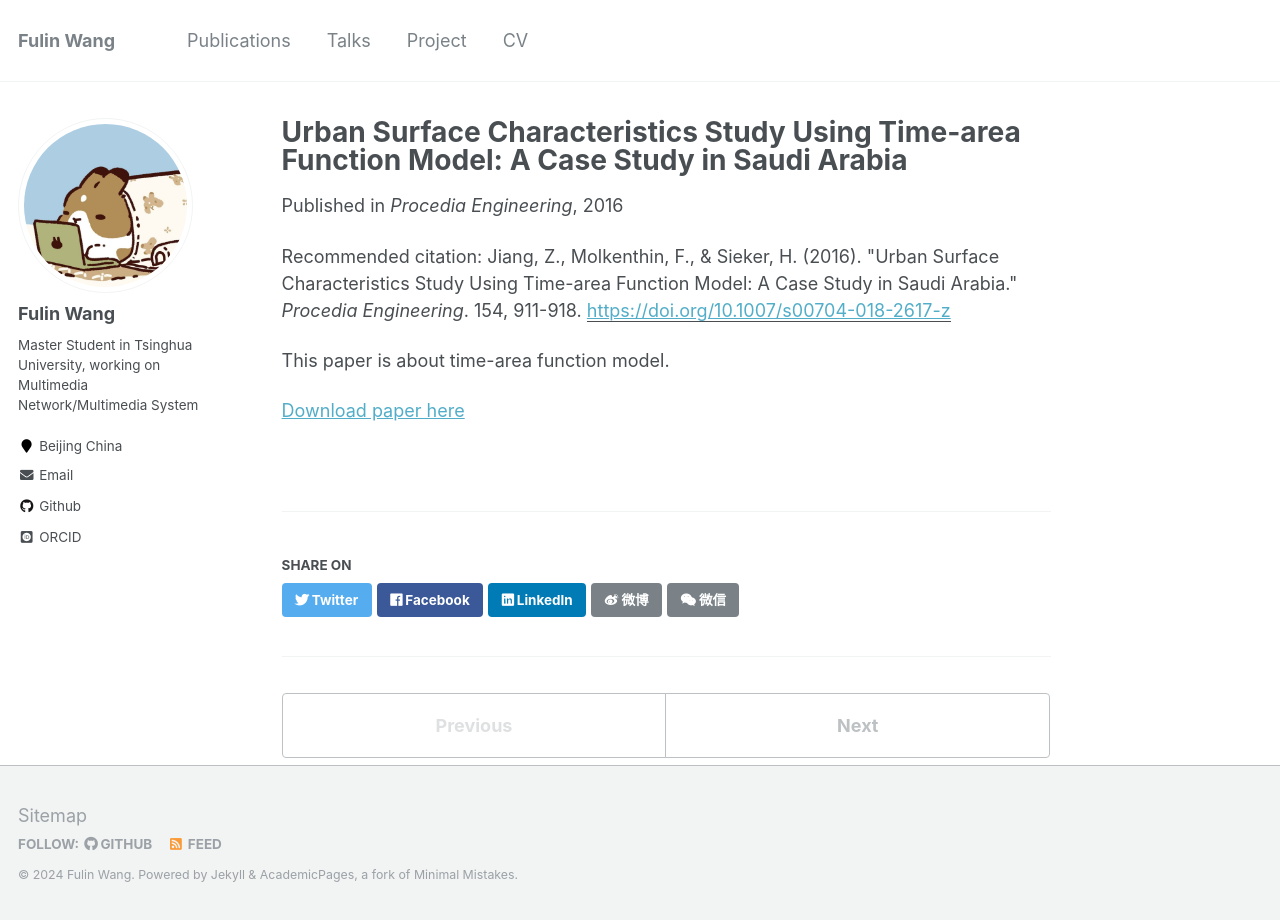
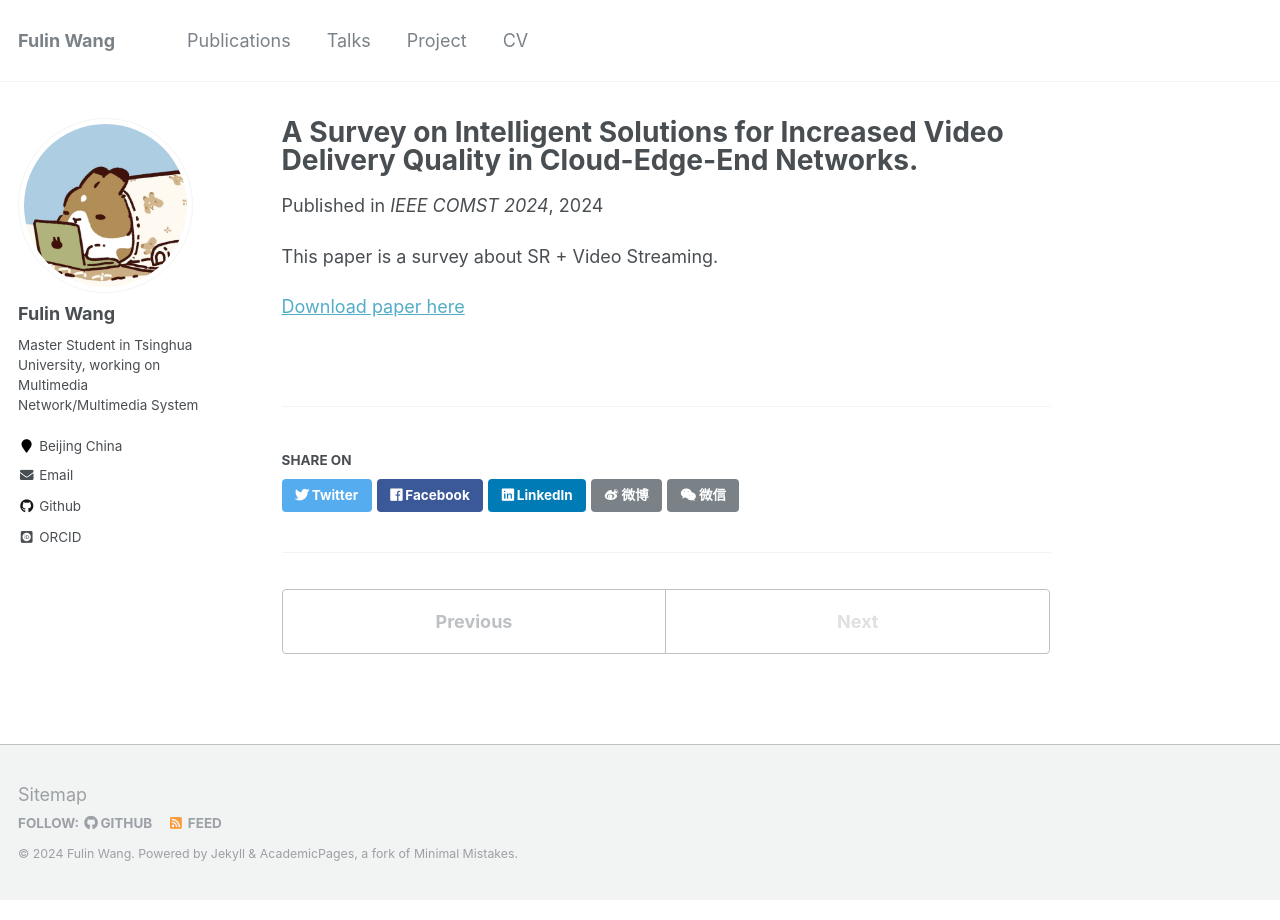
Before and after one commit to Wanghaha2333/Wanghaha2333.github.io, a Jekyll site: the page built from _publications/2016-08-24-paper-HIC.md, in a window 1280 px wide. Built offline with Jekyll 4.4.1, drawn with Linux system fonts in a browser that asks for light colours; some web fonts are replaced.

Commit message:
Update 2016-08-24-paper-HIC.md

```diff
--- a/_publications/2016-08-24-paper-HIC.md
+++ b/_publications/2016-08-24-paper-HIC.md
@@ -1,13 +1,13 @@
 ---
-title: "Urban Surface Characteristics Study Using Time-area Function Model: A Case Study in Saudi Arabia"
+title: "A Survey on Intelligent Solutions for Increased Video Delivery Quality in Cloud-Edge-End Networks."
 collection: publications
 permalink: /publication/2016-08-24-paper-HIC
-excerpt: 'This paper is about time-area function model.'
-date: 2016-08-24
-venue: 'Procedia Engineering'
-paperurl: 'https://doi.org/10.1007/s00704-018-2617-z'
-citation: 'Jiang, Z., Molkenthin, F., & Sieker, H. (2016). "Urban Surface Characteristics Study Using Time-area Function Model: A Case Study in Saudi Arabia." <i>Procedia Engineering</i>. 154, 911-918.'
+excerpt: 'This paper is about SR based live video streaming.'
+date: 2024-08-01
+venue: 'IEEE COMST 2024'
+paperurl: '[https://doi.org/10.1007/s00704-018-2617-z](https://ieeexplore.ieee.org/abstract/document/10596127/authors#authors)'
+Authors: 'Wanxin Shi, Qing Li, Qian Yu, Fulin Wang et al. "A Survey on Intelligent Solutions for Increased Video Delivery Quality in Cloud-Edge-End Networks." <i>IEEE COMST 2024</i>. 154, 911-918.'
 ---
-This paper is about time-area function model.
+This paper is a survey about SR + Video Streaming.
 
-[Download paper here](http://zejiang-unsw.github.io/files/Jiang-HIC-2016.pdf)
+[Download paper here](https://ieeexplore.ieee.org/abstract/document/10596127/authors#authors)
```
